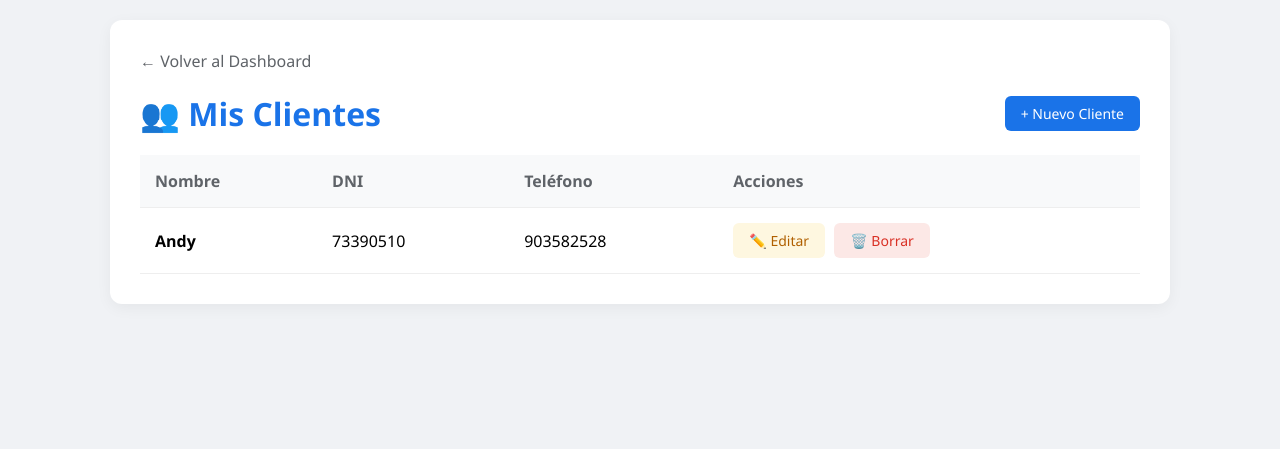
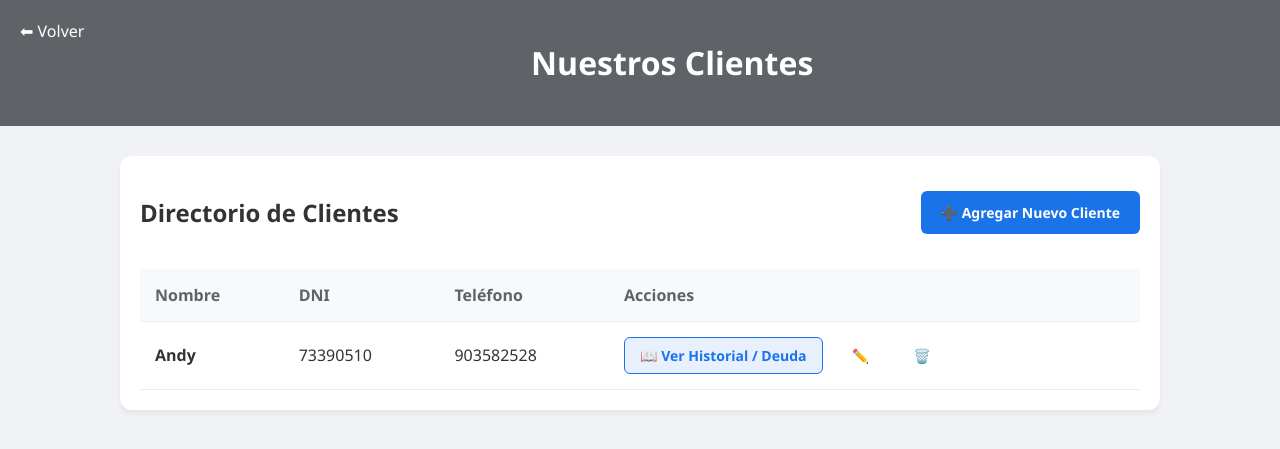
Before and after one commit to Andy-Prestamo/sistema-prestamos, a Django app: page /clientes/ in a window 1280 px wide. Shown: the top 449 px of the page. Run offline with Django 5.2, Linux system fonts and the light colour scheme; data comes from the database, SQL or seed files in the repository.

Commit message:
Actualizado clientes con acceso a historial y corrección de ganancia

```diff
--- a/prestamos/templates/clientes.html
+++ b/prestamos/templates/clientes.html
@@ -2,29 +2,36 @@
 <html lang="es">
 <head>
     <meta charset="UTF-8">
-    <title>Clientes - Luchito</title>
+    <title>Lista de Clientes - Préstamos Luchito</title>
+    <meta name="viewport" content="width=device-width, initial-scale=1">
     <style>
-        body { font-family: 'Segoe UI', sans-serif; background: #f0f2f5; margin: 0; padding: 20px; }
-        .container { max-width: 1000px; margin: auto; background: white; padding: 30px; border-radius: 12px; box-shadow: 0 4px 15px rgba(0,0,0,0.05); }
-        .header { display: flex; justify-content: space-between; align-items: center; margin-bottom: 20px; }
-        h1 { color: #1a73e8; margin: 0; }
-        table { width: 100%; border-collapse: collapse; margin-top: 10px; }
-        th, td { padding: 15px; text-align: left; border-bottom: 1px solid #eee; }
-        th { background: #f8f9fa; color: #5f6368; font-weight: 600; }
-        .btn { padding: 8px 16px; border-radius: 6px; text-decoration: none; font-size: 14px; font-weight: 500; display: inline-block; }
-        .btn-nuevo { background: #1a73e8; color: white; }
-        .btn-edit { background: #fef7e0; color: #b06000; margin-right: 5px; }
-        .btn-delete { background: #fce8e6; color: #d93025; }
-        .btn-volver { color: #5f6368; text-decoration: none; margin-bottom: 20px; display: inline-block; }
+        body { background: #f0f2f5; font-family: 'Segoe UI', sans-serif; padding: 20px; color: #333; margin: 0; }
+        .header { background: #5f6368; color: white; padding: 20px; text-align: center; margin: -20px -20px 30px -20px; }
+        .contenedor { max-width: 1000px; margin: auto; background: white; border-radius: 12px; padding: 20px; box-shadow: 0 4px 6px rgba(0,0,0,0.05); }
+        .top-bar { display: flex; justify-content: space-between; align-items: center; margin-bottom: 20px; }
+        table { width: 100%; border-collapse: collapse; }
+        th, td { padding: 15px; border-bottom: 1px solid #eee; text-align: left; }
+        th { background: #f8f9fa; color: #5f6368; }
+        .btn { padding: 8px 15px; border-radius: 6px; text-decoration: none; font-size: 14px; font-weight: bold; transition: 0.3s; display: inline-block; }
+        .btn-nuevo { background: #1a73e8; color: white; padding: 12px 20px; }
+        .btn-historial { background: #e8f0fe; color: #1a73e8; border: 1px solid #1a73e8; }
+        .btn-edit { color: #34a853; margin-left: 10px; }
+        .btn-delete { color: #d93025; margin-left: 10px; }
+        .btn-volver { color: white; text-decoration: none; font-size: 16px; float: left; }
     </style>
 </head>
 <body>
-    <div class="container">
-        <a href="/" class="btn-volver">← Volver al Dashboard</a>
-        <div class="header">
-            <h1>👥 Mis Clientes</h1>
-            <a href="{% url 'crear_cliente' %}" class="btn btn-nuevo">+ Nuevo Cliente</a>
+    <div class="header">
+        <a href="{% url 'dashboard' %}" class="btn-volver">⬅ Volver</a>
+        <h1>Nuestros Clientes</h1>
+    </div>
+
+    <div class="contenedor">
+        <div class="top-bar">
+            <h2>Directorio de Clientes</h2>
+            <a href="{% url 'crear_cliente' %}" class="btn btn-nuevo">➕ Agregar Nuevo Cliente</a>
         </div>
+
         <table>
             <thead>
                 <tr>
@@ -41,12 +48,18 @@
                     <td>{{ cliente.dni }}</td>
                     <td>{{ cliente.telefono }}</td>
                     <td>
-                        <a href="{% url 'editar_cliente' cliente.id %}" class="btn btn-edit">✏️ Editar</a>
-                        <a href="{% url 'eliminar_cliente' cliente.id %}" class="btn btn-delete">🗑️ Borrar</a>
+                        <a href="{% url 'historial_cliente' cliente.id %}" class="btn btn-historial">📖 Ver Historial / Deuda</a>
+
+                        <a href="{% url 'editar_cliente' cliente.id %}" class="btn btn-edit" title="Editar">✏️</a>
+                        <a href="{% url 'eliminar_cliente' cliente.id %}" class="btn btn-delete" title="Eliminar">🗑️</a>
                     </td>
                 </tr>
                 {% empty %}
-                <tr><td colspan="4" style="text-align: center; color: #999;">No hay clientes registrados aún.</td></tr>
+                <tr>
+                    <td colspan="4" style="text-align: center; color: #999; padding: 30px;">
+                        No hay clientes registrados todavía.
+                    </td>
+                </tr>
                 {% endfor %}
             </tbody>
         </table>
--- a/prestamos/views.py
+++ b/prestamos/views.py
@@ -6,14 +6,18 @@ from django.utils import timezone
 from datetime import datetime, time
 
 def dashboard(request):
-    # Capital e intereses
+    # Capital que salió del bolsillo (Suma de montos originales de préstamos activos)
     capital = Prestamo.objects.filter(estado_pagado=False).aggregate(Sum('monto'))['monto__sum'] or 0
+
+    # Saldo que falta cobrar actualmente
     pendiente = Prestamo.objects.filter(estado_pagado=False).aggregate(Sum('saldo_pendiente'))['saldo_pendiente__sum'] or 0
+
+    # GANANCIA CORREGIDA: Total a pagar menos el monto inicial (Intereses reales)
     ganancia_proyectada = Prestamo.objects.filter(estado_pagado=False).aggregate(
         total=Sum(F('total_a_pagar') - F('monto'))
     )['total'] or 0
 
-    # Fix para SQLite: Filtrar por rango de tiempo en lugar de __date
+    # Pagos de hoy para la tabla del dashboard
     hoy_inicio = timezone.make_aware(datetime.combine(timezone.now().date(), time.min))
     pagos_hoy = Pago.objects.filter(fecha_pago__gte=hoy_inicio).order_by('-fecha_pago')
     total_hoy = pagos_hoy.aggregate(Sum('monto_pagado'))['monto_pagado__sum'] or 0
@@ -24,6 +28,19 @@ def dashboard(request):
         'ganancia_proyectada': ganancia_proyectada,
         'pagos_hoy': pagos_hoy,
         'total_hoy': total_hoy
+    })
+
+def historial_cliente(request, pk):
+    cliente = get_object_or_404(Cliente, pk=pk)
+    # Obtenemos todos los préstamos (activos y pagados) para ver el historial completo
+    prestamos = Prestamo.objects.filter(cliente=cliente).order_of('-fecha_inicio')
+    # Obtenemos todos los pagos realizados por este cliente
+    pagos = Pago.objects.filter(prestamo__cliente=cliente).order_by('-fecha_pago')
+
+    return render(request, 'detalle_cliente.html', {
+        'cliente': cliente,
+        'prestamos': prestamos,
+        'pagos': pagos
     })
 
 def clientes(request):
@@ -39,12 +56,6 @@ def crear_cliente(request):
     else:
         form = ClienteForm()
     return render(request, 'formulario.html', {'form': form, 'titulo': 'Nuevo Cliente'})
-
-def historial_cliente(request, pk):
-    cliente = get_object_or_404(Cliente, pk=pk)
-    prestamos = Prestamo.objects.filter(cliente=cliente).order_by('-fecha_inicio')
-    pagos = Pago.objects.filter(prestamo__cliente=cliente).order_by('-fecha_pago')
-    return render(request, 'detalle_cliente.html', {'cliente': cliente, 'prestamos': prestamos, 'pagos': pagos})
 
 def crear_prestamo(request):
     if request.method == 'POST':
```
Also changed, not shown: prestamos/templates/detalle_cliente.html (+26 -17 lines).
